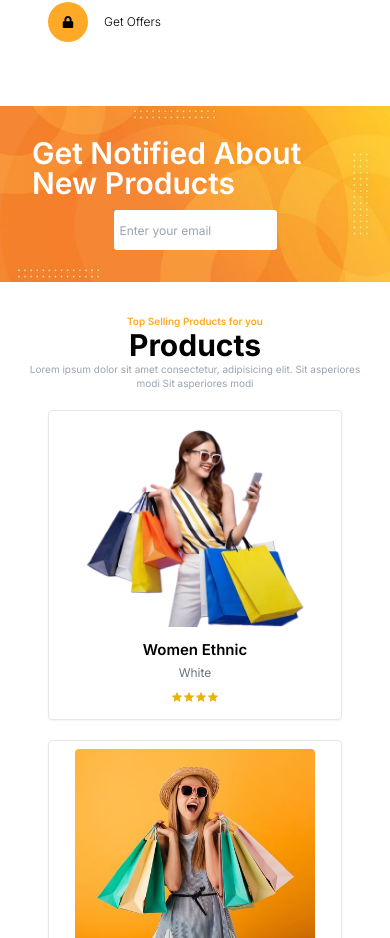
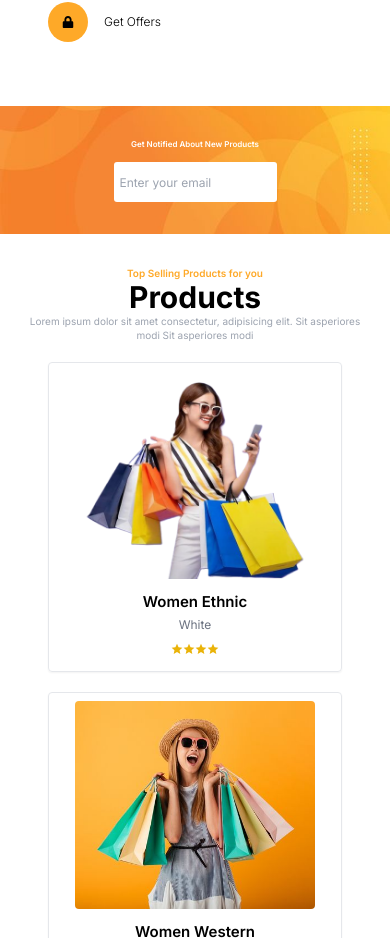
Before and after one commit to Jo-shua09/shop-me-commerce, a React (Vite) app: page / in a window 390 px wide. Shown: the part 4134-5072 px from the top of the page. Built offline with nearby package versions, Linux system fonts and the light colour scheme.

Commit message:
commit 13

```diff
--- a/src/components/Newsletter.jsx
+++ b/src/components/Newsletter.jsx
@@ -5,7 +5,7 @@ const Newsletter = () => {
     <div className="">
       <div className=" w-full bg-cover bg-center bg-no-repeat" style={{ backgroundImage: `url('orange-pattern.jpg')` }}>
         <div className=" mx-auto p-16 flex flex-col justify-center items-center gap-y-6 w-full">
-          <p data-aos="fade-up" className="text-6xl text-white font-semibold">
+          <p data-aos="fade-up" className="sm:text-6xl txt4xl whitespace-nowrap text-white font-semibold">
             Get Notified About New Products
           </p>
           <div data-aos="fade-up" className="w-full">
```
